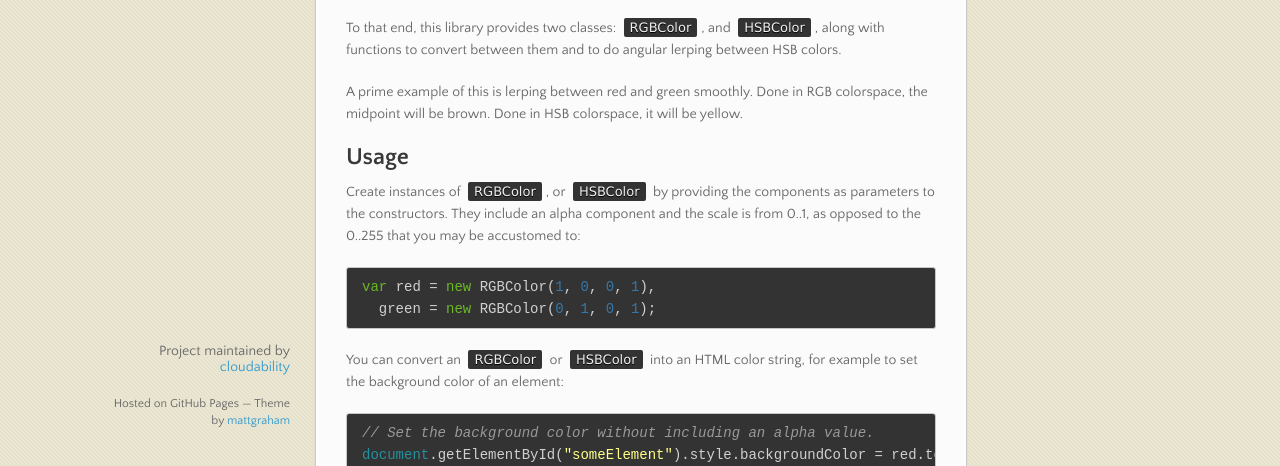
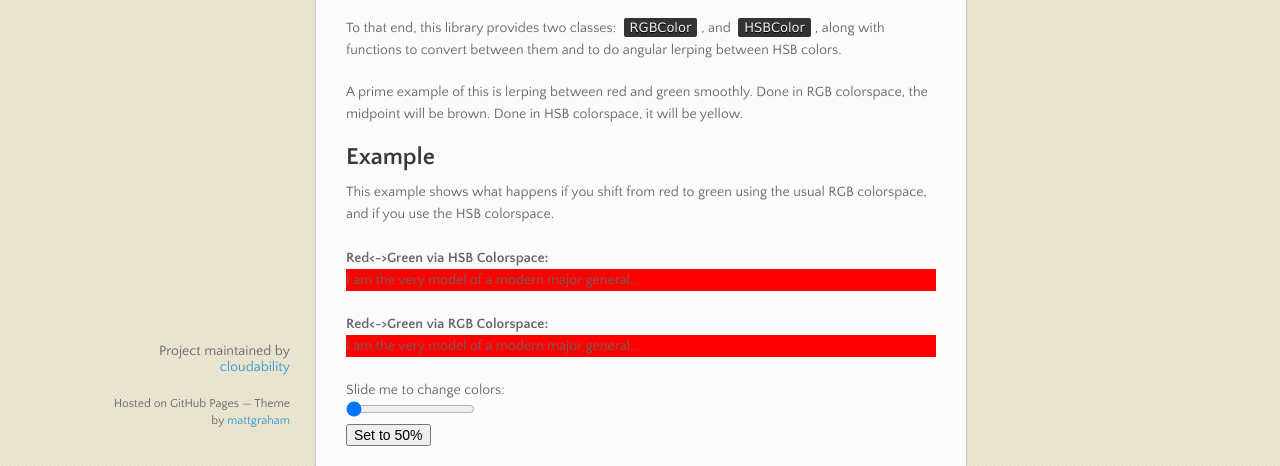
Before and after one commit to MrJoy/JSColorTools, a plain HTML site: page index.html in a window 1280 px wide. Shown: the part 331-797 px from the top of the page. Drawn offline with nearby package versions, Linux system fonts and the light colour scheme.

Commit message:
Add example, remove metadata.

```diff
--- a/index.html
+++ b/index.html
@@ -55,6 +55,56 @@ HSB colors.</p>
 colorspace, the midpoint will be brown.  Done in HSB colorspace, it will be
 yellow.</p>
 
+
+<h2>Example</h2>
+
+<div>This example shows what happens if you shift from red to green using the
+usual RGB colorspace, and if you use the HSB colorspace.</div>
+<br/>
+
+<b>Red&lt;-&gt;Green via HSB Colorspace:</b>
+<div id="hsbContent">
+  I am the very model of a modern major general...
+</div>
+<br/>
+<b>Red&lt;-&gt;Green via RGB Colorspace:</b>
+<div id="rgbContent">
+  I am the very model of a modern major general...
+</div>
+<br/>
+
+Slide me to change colors:
+<div>
+  <input id="slider" type="range" min="0" max="100" value="0" onChange="updateColors();">
+  <br/>
+  <button onClick="setToMiddle();">Set to 50%</button>
+</div>
+
+<script langauge="text/javascript" defer>
+  "use strict";
+  var red = new RGBColor(1, 0, 0, 1),
+    green = new RGBColor(0, 1, 0, 1),
+    slider = document.getElementById("slider"),
+    hsbDisplayArea = document.getElementById("hsbContent"),
+    rgbDisplayArea = document.getElementById("rgbContent");
+
+  function updateColors() {
+    var t = parseFloat(slider.value) / 100.0,
+      hsbMidpoint = HSBColor.lerp(red.toHSB(), green.toHSB(), t),
+      rgbMidpoint = RGBColor.lerp(red, green, t);
+
+    hsbDisplayArea.style.backgroundColor = hsbMidpoint.toHTML();
+    rgbDisplayArea.style.backgroundColor = rgbMidpoint.toHTML();
+  }
+  updateColors();
+
+  function setToMiddle() {
+    slider.value = 50;
+    updateColors();
+  }
+</script>
+<br/>
+
 <h2>Usage</h2>
 
 <p>Create instances of <code>RGBColor</code>, or <code>HSBColor</code> by providing the components as
```
Also changed, not shown: params.json (deleted, +0 -1 lines).
